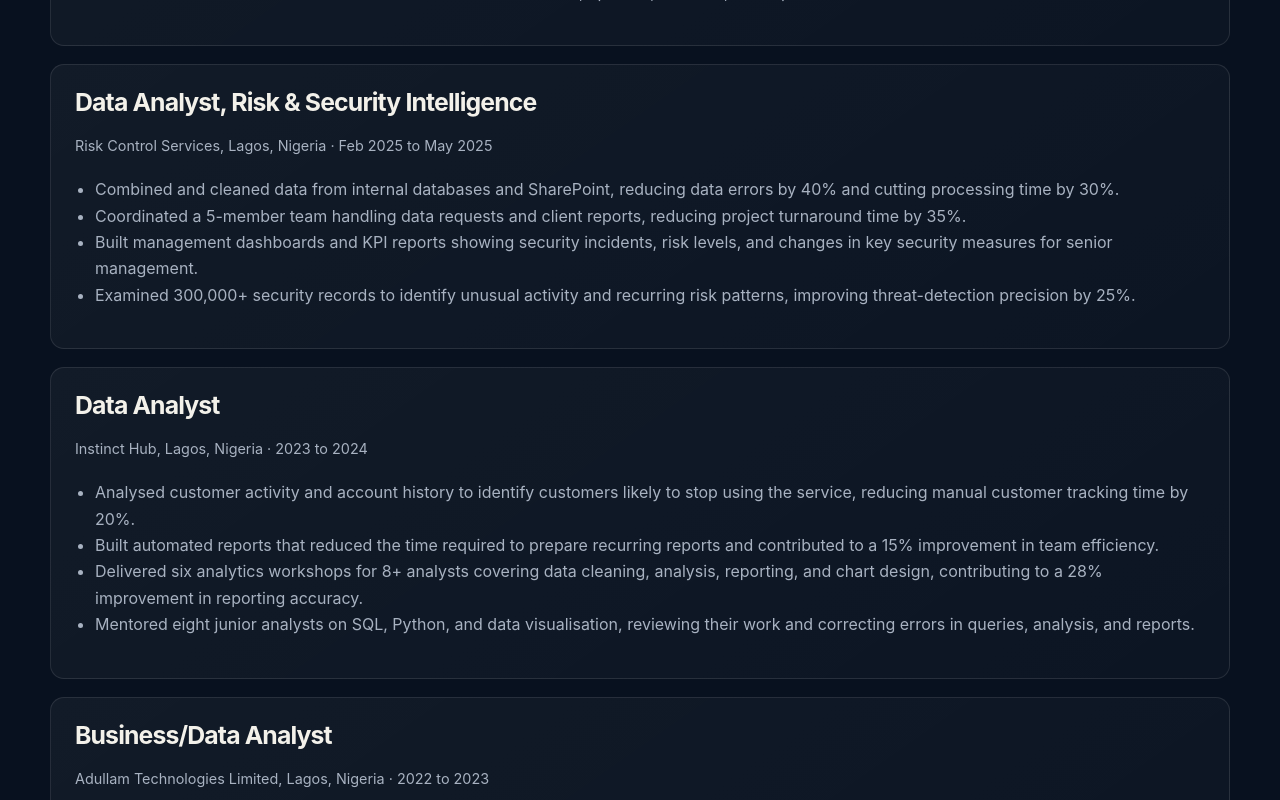
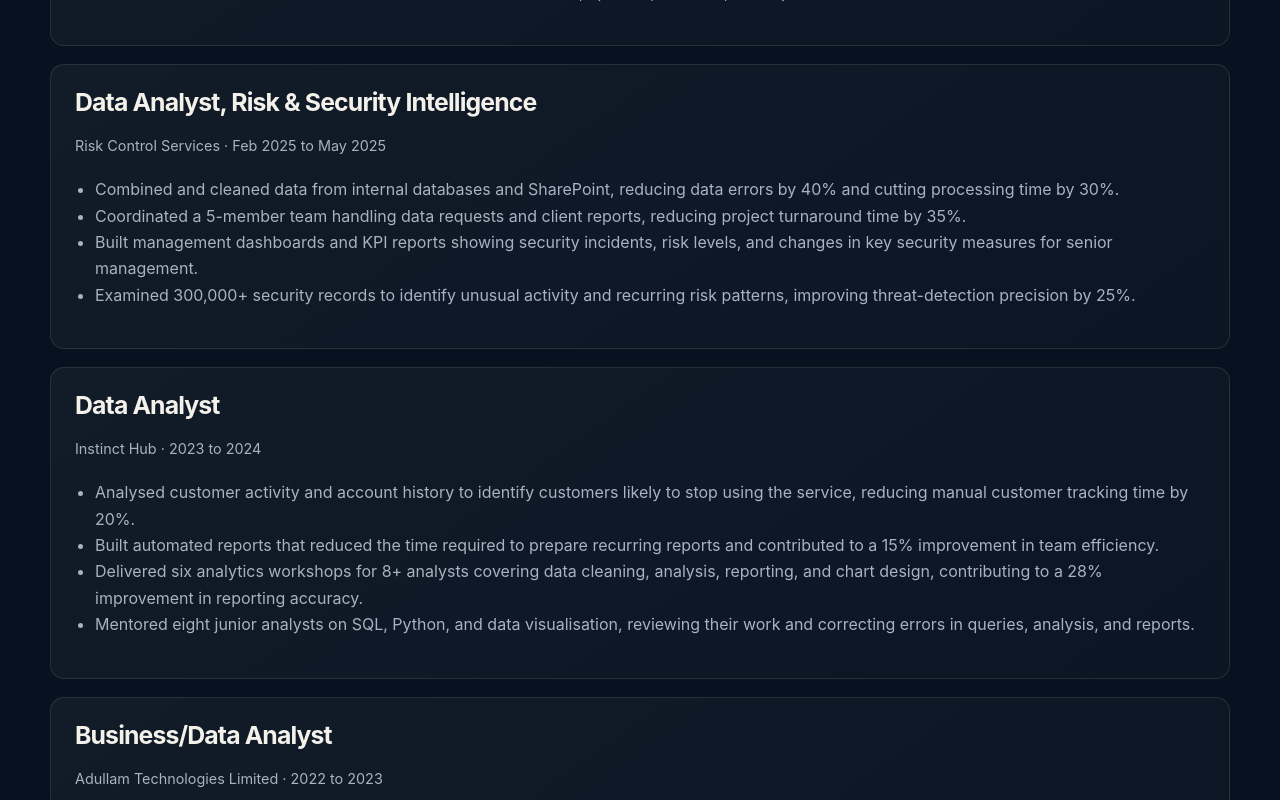
Before and after one commit to oreoluwadaniel/daniel-olatunji-portfolio, a Next.js app: page /experience in a window 1280 px wide. Shown: the part 780-1580 px from the top of the page. Built offline with nearby package versions, Linux system fonts and the light colour scheme.

Commit message:
Remove location from role listings

```diff
--- a/app/experience/page.tsx
+++ b/app/experience/page.tsx
@@ -1,9 +1,9 @@
 export default function ExperiencePage() {
   const roles = [
     { title:"Data Analyst / BI Consultant", company:"Freelance / Consulting", dates:"Jun 2025 to Present", bullets:["Combined customer, sales, and operational records across five businesses, replacing manual data entry and giving teams one reliable source for daily business reporting.","Set up and improved customer management systems, including customer records, sales stages, follow-ups, and automated reminders, reducing manual data entry by 50%.","Analysed customer activity and purchase history to identify inactive, returning, and high-value customers, supporting changes that contributed to a 25% improvement in customer retention.","Built automated reports and dashboards showing sales, customer activity, revenue, and other agreed business measures, reducing the need to prepare reports manually.","Documented how customer and sales information was collected, updated, checked, and reported."] },
-    { title:"Data Analyst, Risk & Security Intelligence", company:"Risk Control Services, Lagos, Nigeria", dates:"Feb 2025 to May 2025", bullets:["Combined and cleaned data from internal databases and SharePoint, reducing data errors by 40% and cutting processing time by 30%.","Coordinated a 5-member team handling data requests and client reports, reducing project turnaround time by 35%.","Built management dashboards and KPI reports showing security incidents, risk levels, and changes in key security measures for senior management.","Examined 300,000+ security records to identify unusual activity and recurring risk patterns, improving threat-detection precision by 25%."] },
-    { title:"Data Analyst", company:"Instinct Hub, Lagos, Nigeria", dates:"2023 to 2024", bullets:["Analysed customer activity and account history to identify customers likely to stop using the service, reducing manual customer tracking time by 20%.","Built automated reports that reduced the time required to prepare recurring reports and contributed to a 15% improvement in team efficiency.","Delivered six analytics workshops for 8+ analysts covering data cleaning, analysis, reporting, and chart design, contributing to a 28% improvement in reporting accuracy.","Mentored eight junior analysts on SQL, Python, and data visualisation, reviewing their work and correcting errors in queries, analysis, and reports."] },
-    { title:"Business/Data Analyst", company:"Adullam Technologies Limited, Lagos, Nigeria", dates:"2022 to 2023", bullets:["Reviewed stock levels and sales records to identify products with excess inventory, helping reduce overstock by 15%.","Analysed customer purchase records to group customers by buying frequency and spending, supporting targeted marketing that increased customer loyalty by 25%.","Documented sales, inventory, and customer processes from start to finish, identifying duplicated steps, missing procedures, and points where work was being delayed."] }
+    { title:"Data Analyst, Risk & Security Intelligence", company:"Risk Control Services", dates:"Feb 2025 to May 2025", bullets:["Combined and cleaned data from internal databases and SharePoint, reducing data errors by 40% and cutting processing time by 30%.","Coordinated a 5-member team handling data requests and client reports, reducing project turnaround time by 35%.","Built management dashboards and KPI reports showing security incidents, risk levels, and changes in key security measures for senior management.","Examined 300,000+ security records to identify unusual activity and recurring risk patterns, improving threat-detection precision by 25%."] },
+    { title:"Data Analyst", company:"Instinct Hub", dates:"2023 to 2024", bullets:["Analysed customer activity and account history to identify customers likely to stop using the service, reducing manual customer tracking time by 20%.","Built automated reports that reduced the time required to prepare recurring reports and contributed to a 15% improvement in team efficiency.","Delivered six analytics workshops for 8+ analysts covering data cleaning, analysis, reporting, and chart design, contributing to a 28% improvement in reporting accuracy.","Mentored eight junior analysts on SQL, Python, and data visualisation, reviewing their work and correcting errors in queries, analysis, and reports."] },
+    { title:"Business/Data Analyst", company:"Adullam Technologies Limited", dates:"2022 to 2023", bullets:["Reviewed stock levels and sales records to identify products with excess inventory, helping reduce overstock by 15%.","Analysed customer purchase records to group customers by buying frequency and spending, supporting targeted marketing that increased customer loyalty by 25%.","Documented sales, inventory, and customer processes from start to finish, identifying duplicated steps, missing procedures, and points where work was being delayed."] }
   ];
   return <main><section className="section"><div className="container"><div className="eyebrow">Experience</div><h1>Professional experience.</h1><p className="lead">Four roles covering business intelligence, customer analytics, risk and security intelligence, reporting, data quality and operational analysis.</p><div style={{display:"grid",gap:18,marginTop:40}}>{roles.map(r=><article className="card" key={r.title+r.company}><h2 style={{fontSize:"1.55rem"}}>{r.title}</h2><p className="small">{r.company} · {r.dates}</p><ul className="case-list">{r.bullets.map(b=><li key={b}>{b}</li>)}</ul></article>)}</div><div className="actions" style={{marginTop:35}}><a className="btn btn-primary" href="/cv/Daniel_Olatunji_CV.pdf" download>Download CV</a></div></div></section></main>;
 }
```
